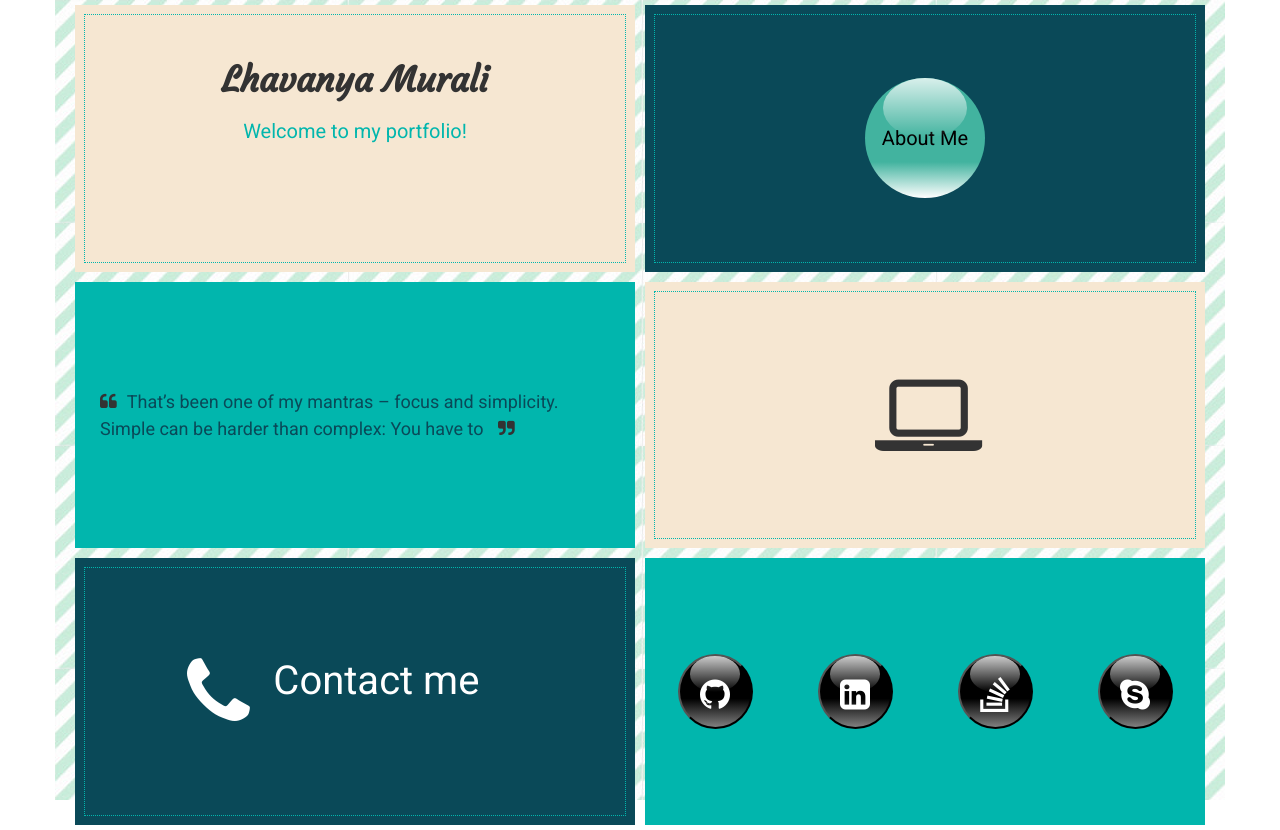
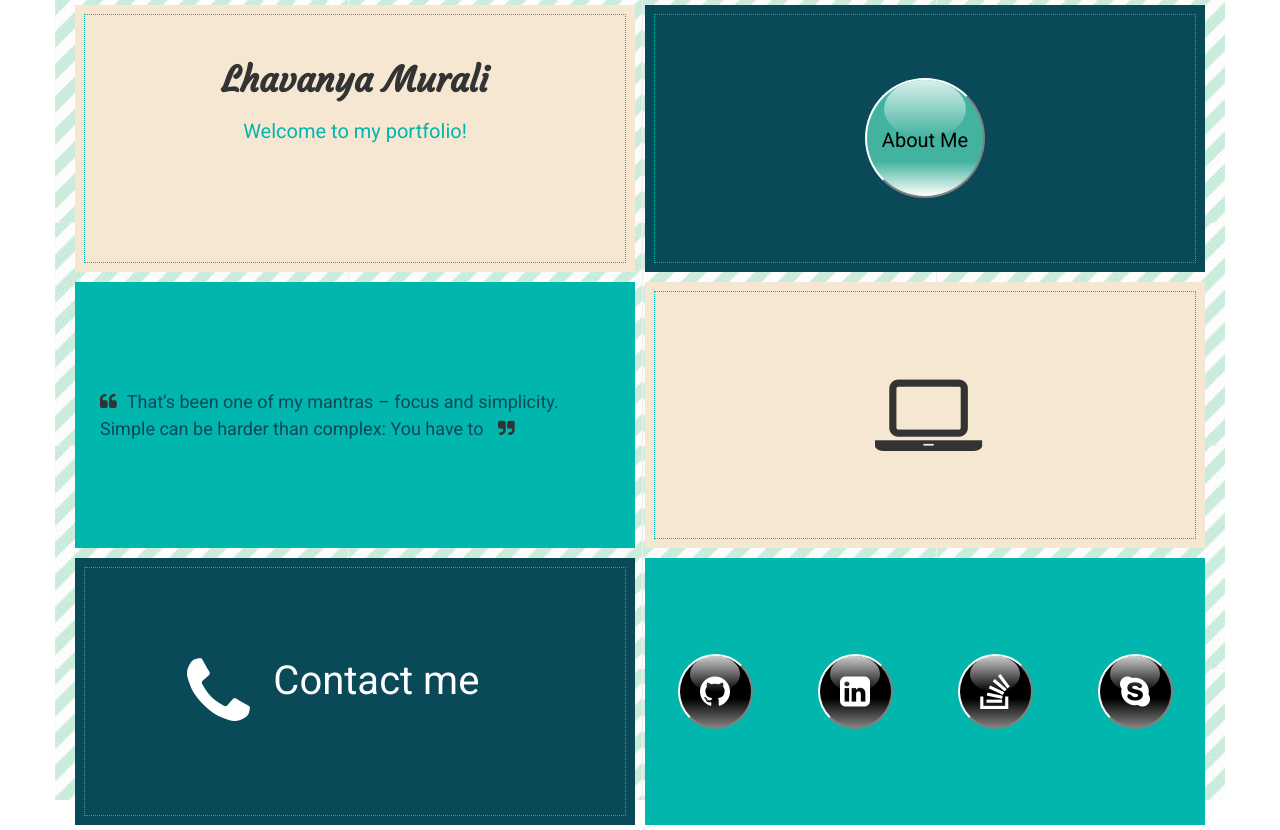
Before and after one commit to lhavDeveloper/portfolio_v1, a plain HTML site: page index.html in a window 1280 px wide. Drawn offline with nearby package versions, Linux system fonts and the light colour scheme.

Commit message:
converted buttons to anchor tag to be supported by mozilla

```diff
--- a/css/styles.css
+++ b/css/styles.css
@@ -67,6 +67,18 @@ color: #01B6AD;
 	background-color: black; /*for compatibility with older browsers*/
 	background-image: linear-gradient(black 60%,gray);
 	transform-origin:center center;
+	border-left: solid 2px white;
+	border-top: solid 2px white;
+	border-right: solid 2px gray;
+	border-bottom: solid 2px gray;
+}
+
+
+.blackGlassButton:active{
+    border-left: solid 2px gray;
+	border-top: solid 2px gray;
+	border-right: solid 2px white;
+	border-bottom: solid 2px white;
 }
 
 .blackGlassButton:focus{
@@ -74,9 +86,14 @@ color: #01B6AD;
 }
 
 .blackGlassButton  i{
+	position: relative;
 	font-size:35px;
 	color:white;
 	padding-top: 5px;
+	text-align: center;
+	top: 13px;
+	width: 100%;
+	text-align: center;
 }
 
 .blackGlassButton:after{
@@ -397,6 +414,7 @@ transition: 2s;
 }
 .blackGlassButton  i{
 font-size: 25px;
+top: 6px;
 }
 
 	#asl h1{
--- a/css/work.css
+++ b/css/work.css
@@ -54,6 +54,7 @@ margin-right: 20px;
 
 
 .blackGlassButton{
+
 	display:block;
 	margin:auto;
 	position:relative;
@@ -62,7 +63,20 @@ margin-right: 20px;
 	width:50px;
 	background-color: black; /*for compatibility with older browsers*/
 	background-image: linear-gradient(black 60%,gray);
+	transform-origin:center center;
+	border-left: solid 2px white;
+	border-top: solid 2px white;
+	border-right: solid 2px gray;
+	border-bottom: solid 2px gray;
 	margin-top: 30px;
+}
+
+
+.blackGlassButton:active{
+    border-left: solid 2px gray;
+	border-top: solid 2px gray;
+	border-right: solid 2px white;
+	border-bottom: solid 2px white;
 }
 
 .blackGlassButton:focus{
@@ -70,9 +84,14 @@ margin-right: 20px;
 }
 
 .blackGlassButton  i{
+	position: relative;
 	font-size:25px;
 	color:white;
 	padding-top: 5px;
+	text-align: center;
+	top: 6px;
+	width: 100%;
+	text-align: center;
 }
 
 .blackGlassButton:after{
--- a/index.html
+++ b/index.html
@@ -81,10 +81,10 @@
 	</div>
 	<div  class="col-xs-12 col-sm-6">
 	<div id="social" class="medium setHeight">
-		<button class="blackGlassButton" ><a  href="https://github.com/lhavDeveloper"><i class="fa fa-github"></i></a></button>
-		<button class="blackGlassButton"><a href="https://www.linkedin.com/in/lhavanyamurali/"><i class="fa fa-linkedin-square"></i></a></button>
-		<button class="blackGlassButton"><a href="http://stackoverflow.com/users/7692672/lhavcoder"><i class="fa fa-stack-overflow"></i></a></button>
-		<button class="blackGlassButton"><a href="skype:-lavanya.m7-?chat"><i class="fa fa-skype"></i></a></button>
+		<a class="blackGlassButton" href="https://github.com/lhavDeveloper"><i class="fa fa-github"></i></a>
+		<a class="blackGlassButton" href="https://www.linkedin.com/in/lhavanyamurali/"><i class="fa fa-linkedin-square"></i></a>
+		<a class="blackGlassButton" href="http://stackoverflow.com/users/7692672/lhavcoder"><i class="fa fa-stack-overflow"></i></a>
+		<a class="blackGlassButton" href="skype:-lavanya.m7-?chat"><i class="fa fa-skype"></i></a>
 		</div>
 	</div>
 
```
Also changed, not shown: templates/myWork.html (+4 -4 lines).
